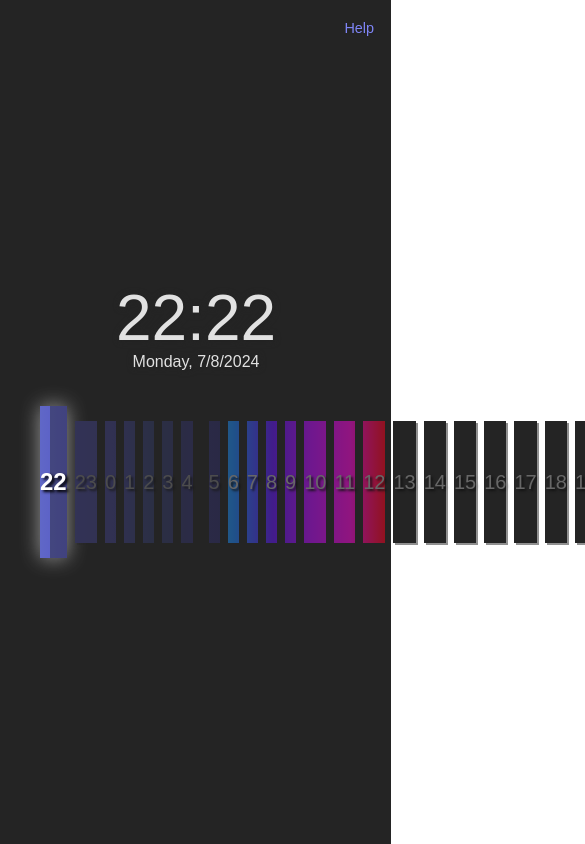
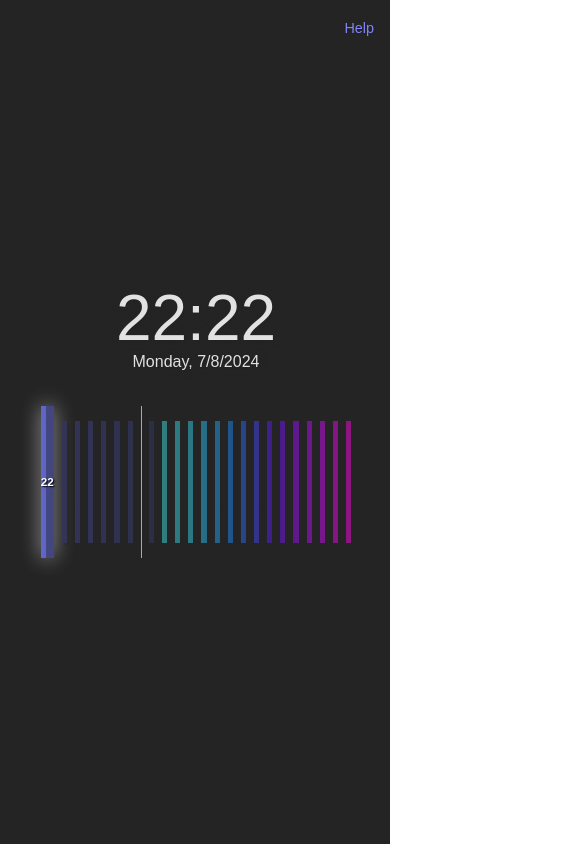
Before and after one commit to cheetachu/linear-clock, a React (Vite) app: page / in a window 390 px wide. Shown: the top 844 px of the page, 585 px wide, since content can reach past the window. Built offline with nearby package versions, Linux system fonts and the light colour scheme.

Commit message:
Fix for responsive UI on small screens.

```diff
--- a/src/App.scss
+++ b/src/App.scss
@@ -213,16 +213,18 @@ a:hover {
 
 @media screen and (max-width: 800px) {
     .timeBox-container {
+        .timeBox-bg {
             .timeBox {
                 color: transparent;
                 text-shadow: none;
                 font-size: 1vw;
-        }
 
-        .timeBox.currentHour {
+                &.currentHour {
                     font-size: 3vw;
                     color: $color-primary;
                     text-shadow: 0.1em 0.1em 0.125em $color-shadow;
+                }
+            }
         }
     }
 }
```
Lines whose indentation alone changed are shown as unchanged.
